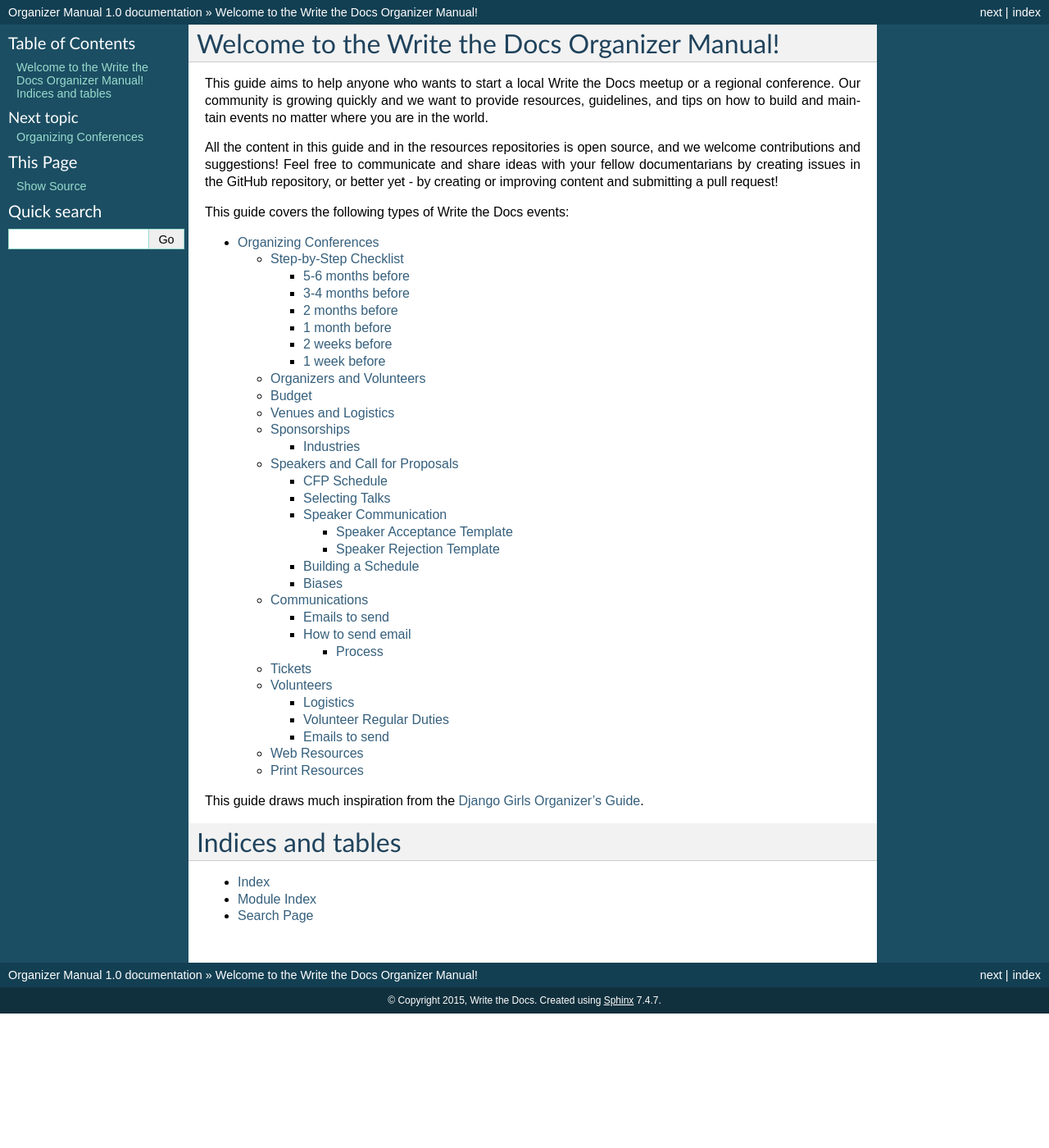
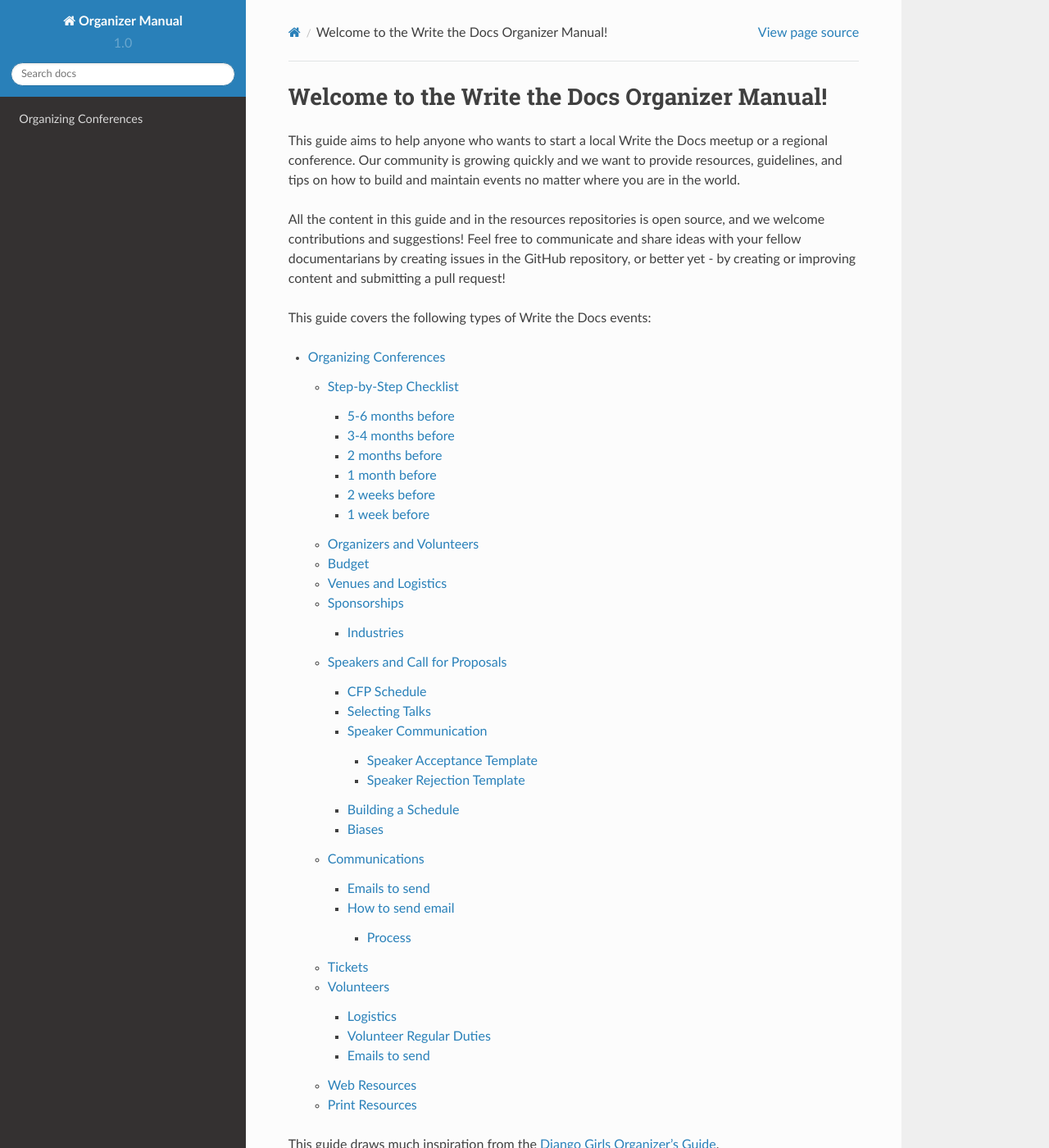
Before and after one commit to writethedocs/organizer-manual, a Sphinx documentation site: the page built from source/index.rst, in a window 1280 px wide and 1400 px high. Shown: the whole window at 82% size. Built offline with Sphinx 7.4.7 and the Read the Docs theme 2.0.0, drawn with Linux system fonts in a browser that asks for light colours; some of the changed text lies outside the part shown.

Commit message:
Adding RTD theme

```diff
--- a/source/conf.py
+++ b/source/conf.py
@@ -14,6 +14,7 @@
 
 import sys
 import os
+import sphinx_rtd_theme
 
 # If extensions (or modules to document with autodoc) are in another directory,
 # add these directories to sys.path here. If the directory is relative to the
@@ -106,7 +107,7 @@
 
 # The theme to use for HTML and HTML Help pages.  See the documentation for
 # a list of builtin themes.
-html_theme = 'default'
+html_theme = "sphinx_rtd_theme"
 
 # Theme options are theme-specific and customize the look and feel of a theme
 # further.  For a list of options available for each theme, see the
@@ -114,7 +115,7 @@
 #html_theme_options = {}
 
 # Add any paths that contain custom themes here, relative to this directory.
-#html_theme_path = []
+html_theme_path = [sphinx_rtd_theme.get_html_theme_path()]
 
 # The name for this set of Sphinx documents.  If None, it defaults to
 # "<project> v<release> documentation".
```
Also changed, not shown: requirements.txt (added, +12 -0 lines).
